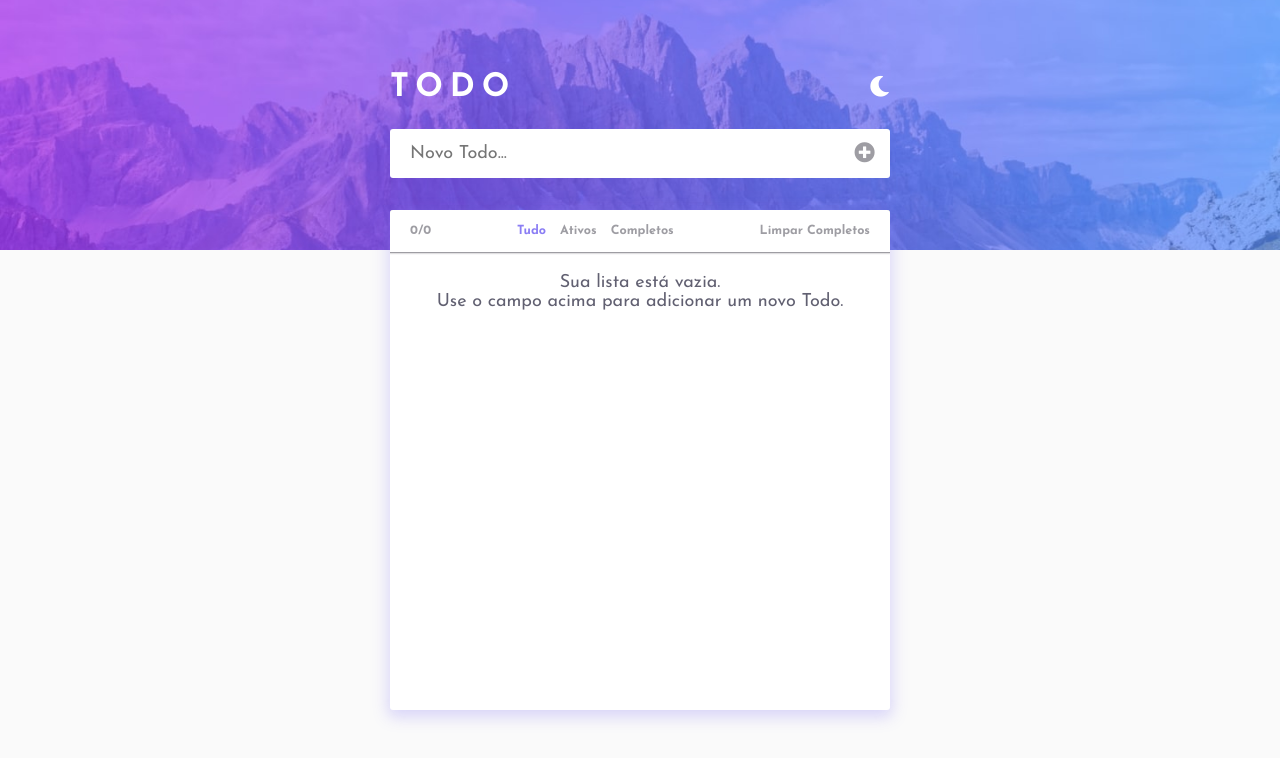
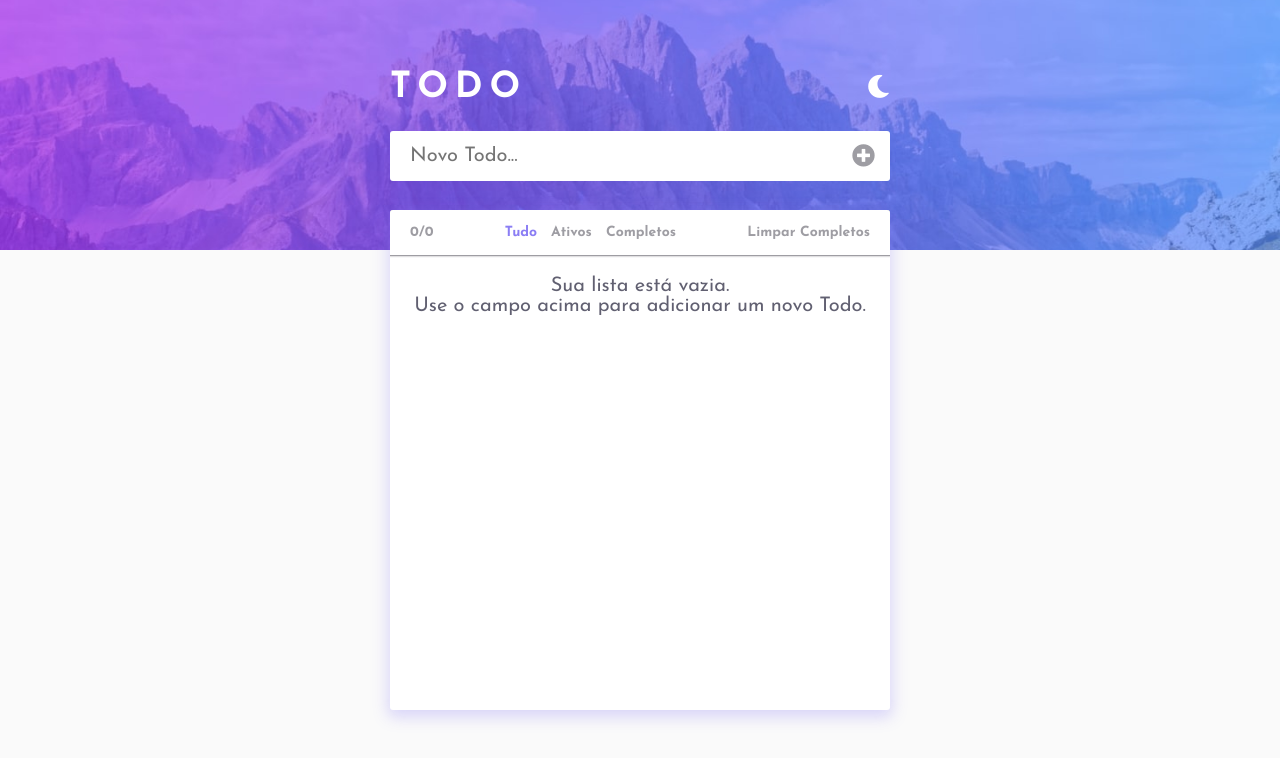
Before and after one commit to filipealvess/todo-app, a Vue app: page / in a window 1280 px wide. Shown: the top 758 px of the page. Built offline with nearby package versions, Linux system fonts and the light colour scheme.

Commit message:
Increase font size

```diff
--- a/src/App.vue
+++ b/src/App.vue
@@ -104,7 +104,7 @@
 </script>
 
 <style>
-  html { font-size: 18px; }
+  html { font-size: 20px; }
 
   body {
     overflow-x: hidden;
```
